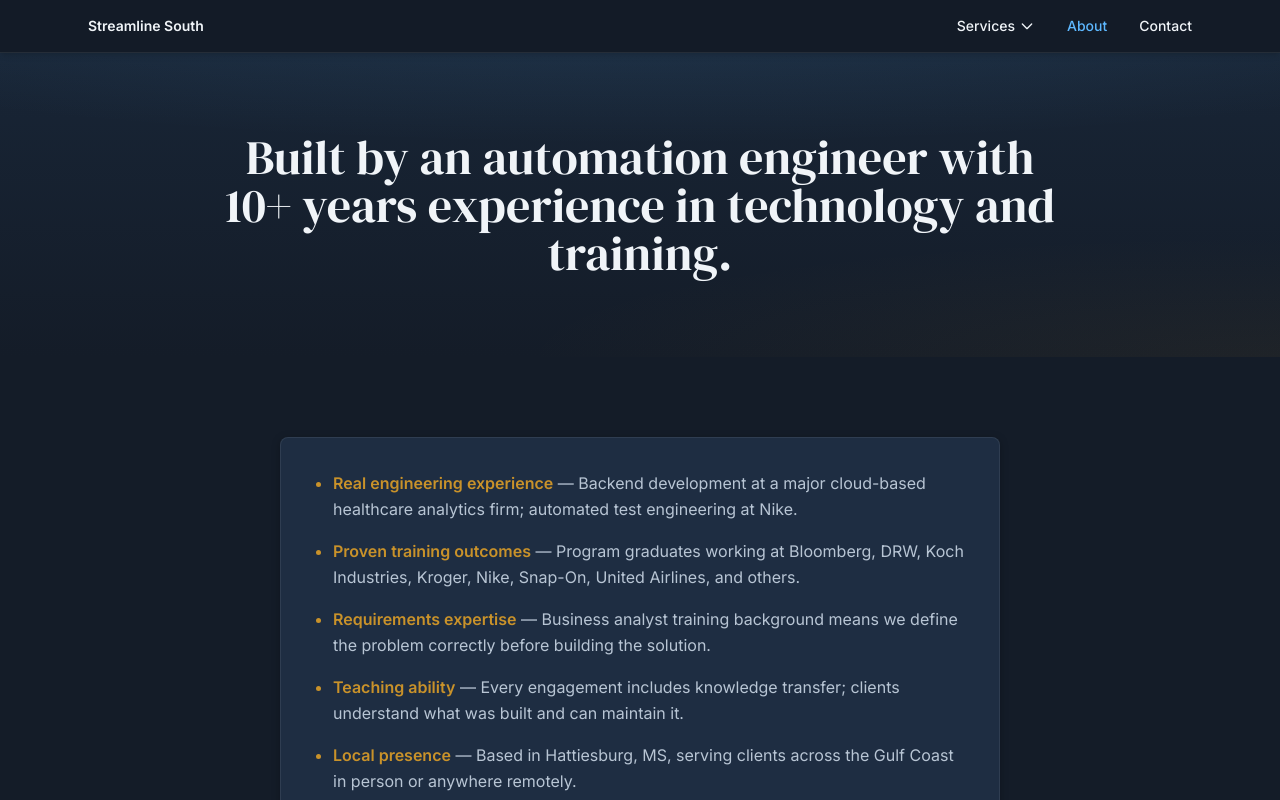
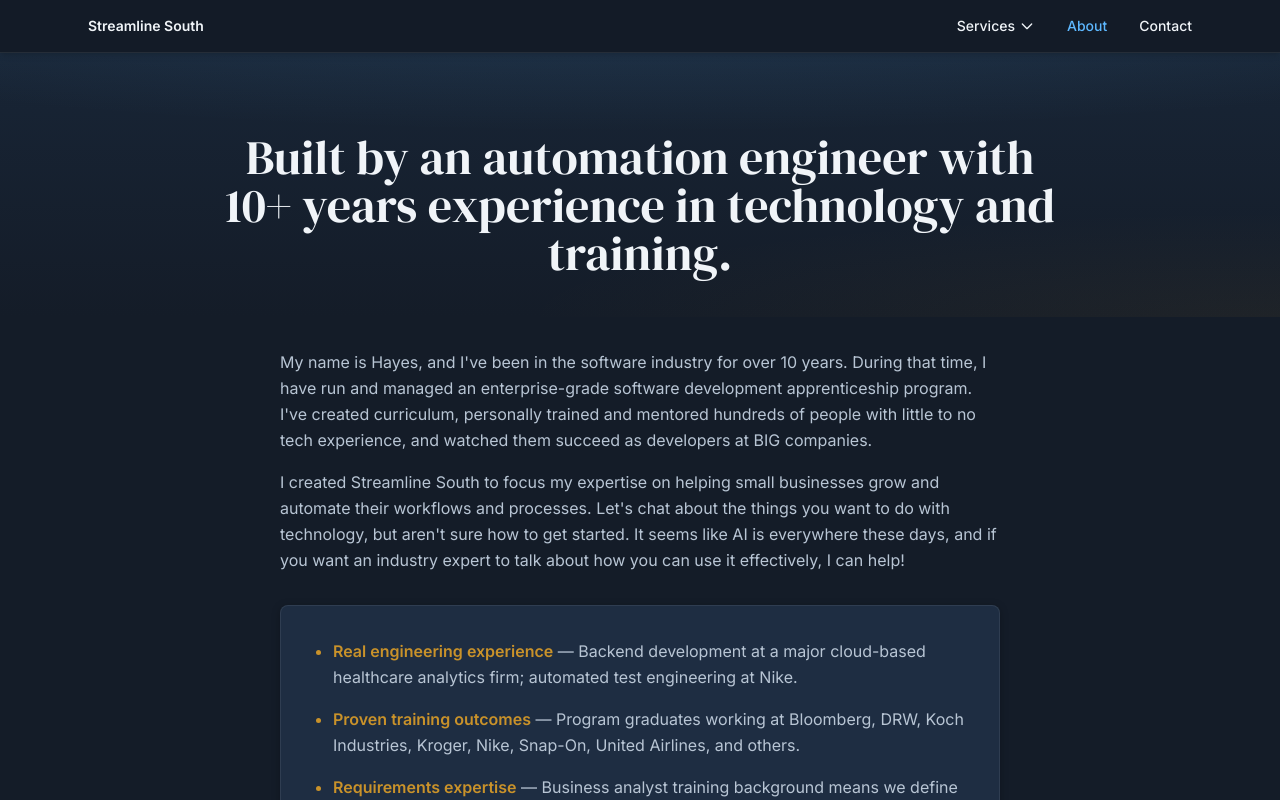
Before and after one commit to hmccardell/streamline, a React (Vite) app: page /about in a window 1280 px wide. Shown: the top 800 px of the page. Built offline with nearby package versions, Linux system fonts and the light colour scheme.

Commit message:
updated about page

```diff
--- a/src/data/about.js
+++ b/src/data/about.js
@@ -1,5 +1,6 @@
-// Hand-write your introduction below — displayed below the page hero.
-export const introduction = ''
+export const introduction = `My name is Hayes, and I've been in the software industry for over 10 years. During that time, I have run and managed an enterprise-grade software development apprenticeship program. I've created curriculum, personally trained and mentored hundreds of people with little to no tech experience, and watched them succeed as developers at BIG companies.
+
+I created Streamline South to focus my expertise on helping small businesses grow and automate their workflows and processes. Let's chat about the things you want to do with technology, but aren't sure how to get started. It seems like AI is everywhere these days, and if you want an industry expert to talk about how you can use it effectively, I can help!`
 
 export const differentiators = [
   {
--- a/src/pages/About.jsx
+++ b/src/pages/About.jsx
@@ -5,7 +5,7 @@ import { introduction, differentiators, valueStatement } from '../data/about'
 export default function About() {
   return (
     <>
-      <section className="hero-glow py-16 md:py-20">
+      <section className="hero-glow pt-16 pb-8 md:pt-20 md:pb-10">
         <div className="mx-auto max-w-4xl px-6 text-center">
           <h1 className="text-3xl text-text md:text-5xl">
             Built by an automation engineer with 10+ years experience in technology and training.
@@ -13,7 +13,7 @@ export default function About() {
         </div>
       </section>
 
-      <section className="py-16 md:py-20">
+      <section className="pb-16 pt-6 md:pb-20 md:pt-8">
         <div className="mx-auto max-w-3xl px-6">
           {introduction && (
             <FormattedText text={introduction} className="leading-relaxed text-body" wrapperClassName="mb-8" />
```
